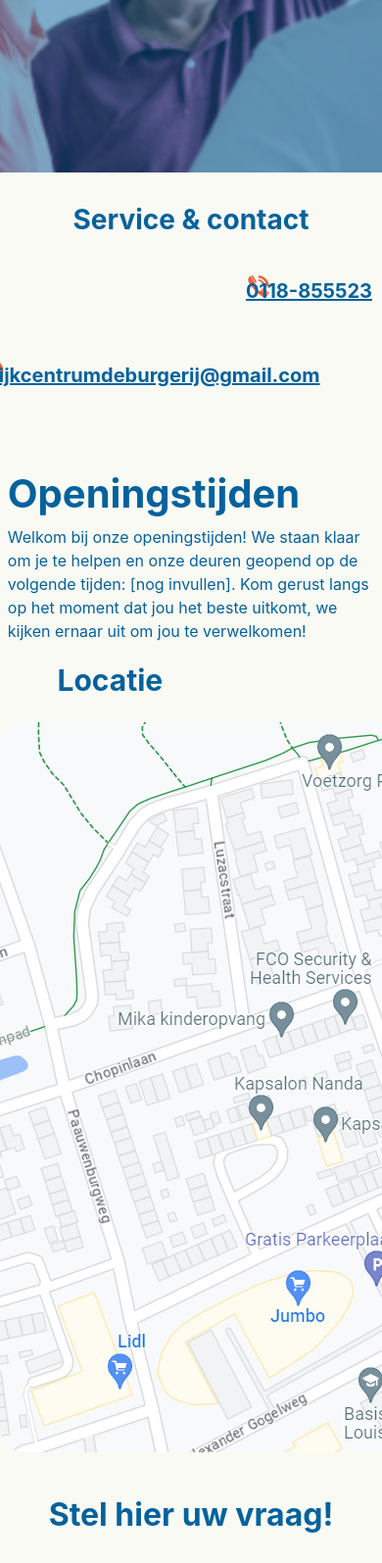
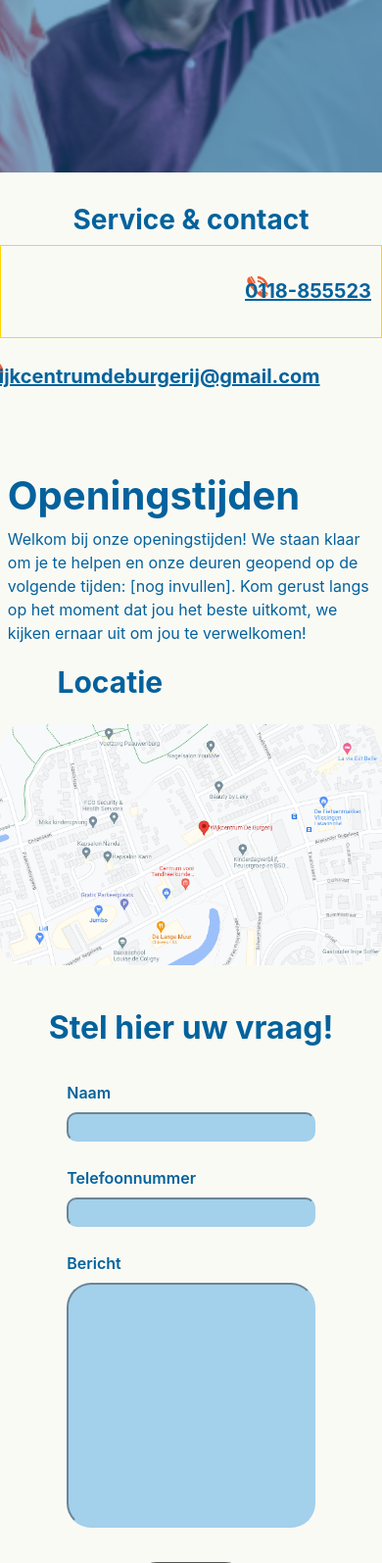
Before and after one commit to Jaffer2000/website-deburgerij, a PHP site: page /wijkcentrumdeburgerij/contact in a window 390 px wide; the page is wider, and only the part inside the window is pictured. Shown: the part 499-2094 px from the top of that part at 98% size. Run offline with PHP 8.4, Linux system fonts and the light colour scheme; data comes from the database, SQL or seed files in the repository; some libraries are stand-ins or nearby versions.

Commit message:
@media voor contact responsive te maken (nog niet af)

```diff
--- a/css/css.css
+++ b/css/css.css
@@ -781,6 +781,21 @@
   margin-left: 15%;
 }
 
+@media screen and (min-width: 350px) and (max-width: 900px) {
+  .googlelocatie {
+    width: 100%;
+  }
+}
+
+@media screen and (min-width: 350px) and (max-width: 900px) {
+  .telefoondiv {
+    border: 1px solid gold;
+    padding-left: 25%;
+  }
+}
+
+
+
 .telcontact,
 .emailcontact {
   width: 20%;
```
